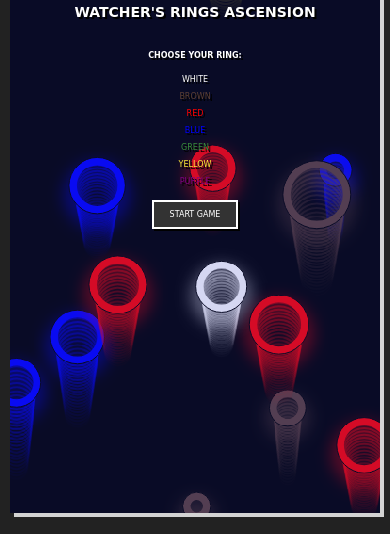
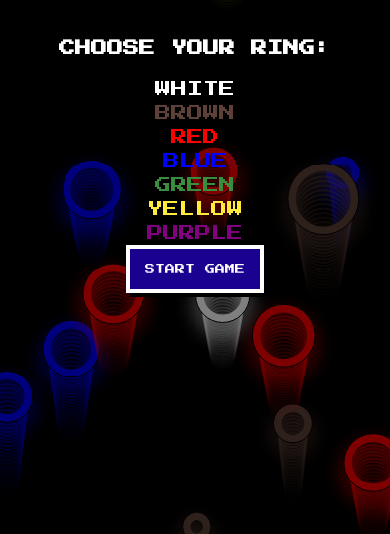
Before and after one commit to cursedspaghetti73/Forgotten-Wiz, a plain HTML site: page index.html in a window 390 px wide. Shown: the part 310-844 px from the top of the page. Drawn offline with Linux system fonts and the light colour scheme; animation ran at ten frames a second.

Commit message:
Update style.css

```diff
--- a/style.css
+++ b/style.css
@@ -1,186 +1,98 @@
-/*
- * 0. RESET GLOBALI: ESSENZIALI PER ELIMINARE MARGINI DEL BROWSER
- */
+/* 0. RESET GLOBALI */
+@import url('https://fonts.googleapis.com/css2?family=Press+Start+2P&display=swap');
+
 html, body {
     margin: 0;
     padding: 0;
-    /* Impedisce barre di scorrimento su schermi piccoli */
     overflow: hidden;
-    /* Assicura che 100% copra lo schermo */
     width: 100%;
     height: 100%;
-
-    /* Applica il rendering pixelated a tutta la pagina se l'elemento viene scalato */
-    image-rendering: pixelated;
-    image-rendering: -moz-crisp-edges;
-    image-rendering: crisp-edges;
-}
-
-/* * 1. FONT PIXEL ART: Caricamento del font 'Press Start 2P' da Google Fonts.
- */
-@import url('https://fonts.com/css2?family=Press+Start+2P&display=swap');
-
-/* Regola generale per applicare il font a tutti i testi nel gioco */
-body,
-#startScreen,
-button {
+    background-color: #1a1a1a;
+    display: flex;
+    justify-content: center;
+    align-items: center;
+    /* Font principale */
     font-family: 'Press Start 2P', cursive;
 }
 
-/*
- * 2. MODIFICHE ESSENZIALI PER L'ASPETTO PIXEL ART - Regole Generali (DESKTOP/FALLBACK)
- * Queste dimensioni fisse simulano la risoluzione logica (Punti CSS) di un iPhone (393x852).
- */
+/* 1. CONTENITORE GIOCO (SIMULAZIONE SMARTPHONE) */
 #game-container {
-    /* Mantiene il bordo, ma lo rende più 'a blocchi' */
-    //border: 4px solid #fff;
-
-    /* Ombra 'a blocchi' tipica del pixel art per dare profondità */
-    box-shadow: 4px 4px 0px 0px rgba(255, 255, 255, 0.8);
-
-    /* ✅ SIMULAZIONE SMARTPHONE SU DESKTOP: dimensioni fisse 393x852 */
+    position: relative;
     width: 393px;
     height: 852px;
+    background-color: #3f3a66;
+    background-image: url('https://raw.githubusercontent.com/cursedspaghetti73/Forgotten-Wiz/main/EmptySpace.png');
+    background-size: 64px; /* Ridimensiona la texture di sfondo per farla sembrare pixel art */
+    background-repeat: repeat;
 
-    /* Centra il contenitore orizzontalmente sulla pagina desktop e aggiunge un margine per la visibilità */
-    margin: 20px auto;
-
-    position: relative;
-
-    /* ESSENZIALE PER PIXEL ART: mantiene i pixel nitidi durante lo scaling */
+    /* Mantiene i bordi dei pixel nitidi quando scalati */
+    image-rendering: -moz-crisp-edges;
     image-rendering: pixelated;
-    image-rendering: -moz-crisp-edges;
     image-rendering: crisp-edges;
 
-    /* Imposta la proporzione corretta del tuo Canvas (393/852) */
-    aspect-ratio: 393 / 852;
-
-    /* Colore di riserva e URL corretto */
-    background-color: #3f3a66;
-    background-image: url('https://raw.githubusercontent.com/cursedspaghetti73/Forgotten-Wiz/main/EmptySpace.png');
-    background-size: auto;
-    background-repeat: repeat;
-    background-position: 0 0;
+    border: 6px solid #000;
+    box-shadow: 10px 10px 0px rgba(0,0,0,0.2);
 }
 
+/* 2. IL CANVAS */
+#gameCanvas {
+    display: block;
+    width: 100%; /* Si espande per riempire il container */
+    height: 100%;
+    image-rendering: pixelated; /* Fondamentale qui */
+}
+
+/* 3. SCHERMATA INIZIALE */
 #startScreen {
     position: absolute;
+    top: 0;
+    left: 0;
     width: 100%;
     height: 100%;
-
-    /* Sfondo semi-trasparente */
-    background-color: rgba(49, 56, 191, 0.2);
-
-    color: #fff;
+    background-color: rgba(0, 0, 0, 0.5);
     display: flex;
     flex-direction: column;
     justify-content: center;
     align-items: center;
+    color: white;
     text-align: center;
-
-    /* Dimensione del font standard */
-    font-size: 16px;
-
-    padding: 20px;
-    box-sizing: border-box;
-    border: none;
     z-index: 10;
-
-    /* Ombra del testo 'a blocchi' per migliorare la leggibilità su sfondo scuro */
-    text-shadow: 2px 2px 0px #000;
 }
 
-#gameCanvas {
-    background-color: transparent;
-    display: block;
-    position: absolute;
-    top: 0;
-    left: 0;
-
-    /* Il Canvas deve riempire il 100% dello spazio del suo genitore scaled */
-    width: 100%;
-    height: 100%;
-
-    /* IMPORTANTE: Applicalo anche alla canvas/tela (anche se ereditato dal body, è meglio ripeterlo) */
-    image-rendering: pixelated;
-    image-rendering: -moz-crisp-edges;
-    image-rendering: crisp-edges;
+h1 {
+    font-size: 18px;
+    margin-bottom: 20px;
+    text-shadow: 4px 4px 0px #000;
 }
 
-/* * 3. STILE PIXEL ART per i BOTTONI
- */
-button {
-    background-color: #333;
-    color: #fff;
-    padding: 10px 20px;
-    margin-top: 15px;
-    border: 3px solid #fff;
-    /* Bordo netto e spesso */
-    cursor: pointer;
-
-    /* Ombra netta per dare l'effetto 3D/blocco */
-    box-shadow: 3px 3px 0px 0px #000;
-
-    /* Rimuovi l'arrotondamento predefinito */
-    border-radius: 0;
-
-    /* Aggiungi un effetto hover per l'interazione */
-    transition: all 0.1s ease-in-out;
-    font-size: 10px; /* Riduci la dimensione di base del font per i pulsanti */
+p {
+    font-size: 8px;
+    line-height: 1.5;
 }
 
-button:hover {
-    background-color: #555;
-    /* Sposta l'ombra per simulare la pressione */
-    box-shadow: 1px 1px 0px 0px #000;
-    transform: translate(2px, 2px);
+/* 4. BOTTONE PIXEL ART */
+button {
+    font-family: 'Press Start 2P', cursive;
+    background-color: #1b0190;
+    color: white;
+    border: 4px solid #fff;
+    padding: 15px;
+    cursor: pointer;
+    box-shadow: 4px 4px 0px #000;
+    font-size: 10px;
+    transition: transform 0.1s;
 }
 
-/*
- * ✅ MEDIA QUERY PER SMARTPHONE (Orientamento Verticale/Portrait)
- */
-@media (orientation: portrait) {
+button:active {
+    transform: translate(4px, 4px);
+    box-shadow: 0px 0px 0px #000;
+}
 
-    body {
-        display: flex;
-        justify-content: center;
-        align-items: center;
-        min-height: 100vh;
-        background-color: #222;
-    }
-
+/* 5. RESPONSIVE PER MOBILE */
+@media (max-width: 450px) {
     #game-container {
-        /* Rimuove le dimensioni fisse (desktop) */
-        width: 100%;
-        height: 100%;
-        margin: 0;
-
-        /* Limita la larghezza e l'altezza al 95% della viewport per riempire lo schermo */
-        max-width: 95vw;
-        max-height: 95vh;
-    }
-
-    /* Adattamenti per il font del menu iniziale su schermi più piccoli */
-    #startScreen {
-        font-size: 8px;
-        padding: 10px;
-    }
-
-    #startScreen h1 {
-        font-size: 14px;
-    }
-
-    /* Adattamenti per i bottoni su schermi più piccoli */
-    button {
-        padding: 8px 16px;
-        margin-top: 10px;
-        font-size: 8px;
-        border: 2px solid #fff;
-        box-shadow: 2px 2px 0px 0px #000;
-    }
-
-    button:hover {
-        box-shadow: 1px 1px 0px 0px #000;
-        transform: translate(1px, 1px);
+        width: 100vw;
+        height: 100vh;
+        border: none;
     }
 }
```
